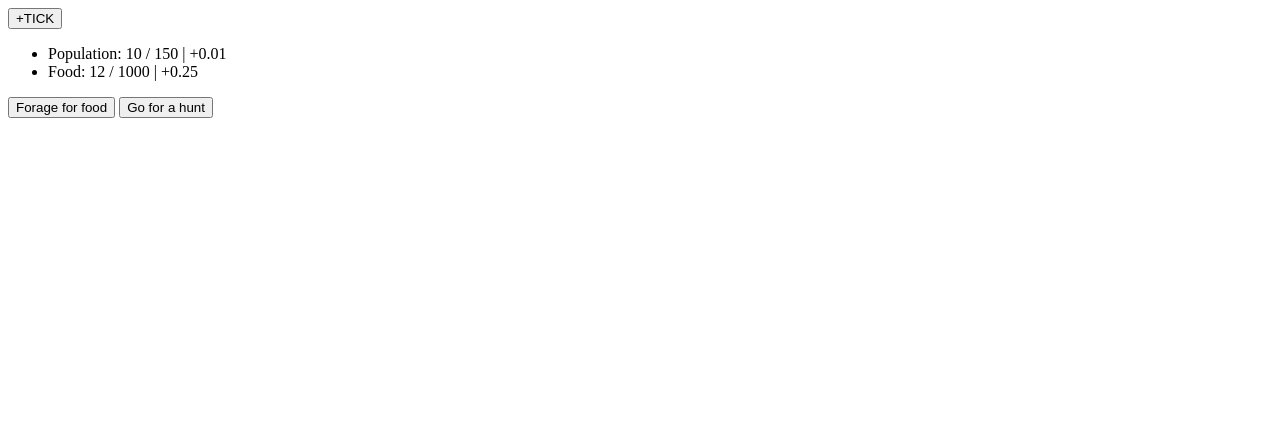
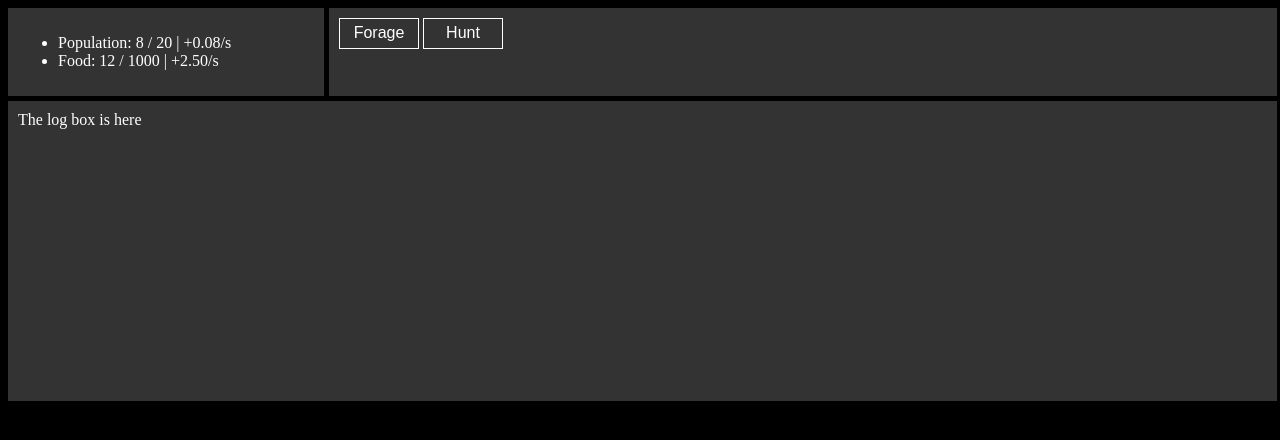
Before and after one commit to Sari-Parvillers/civilization-placeholder-name, a plain HTML site: page src/index.html in a window 1280 px wide. Drawn offline with Linux system fonts and the light colour scheme.

Commit message:
added CSS grid, added population perTick formula (as test)

```diff
--- a/src/index.html
+++ b/src/index.html
@@ -2,15 +2,28 @@
 <html>
     <head>
         <title>Test page</title>
+        <link rel="stylesheet" href="stylesheet.css">
     </head>
+
     <body>
-        <button id="tickButton">+TICK</button>
-        <ul id="resources">
-            <li id="population">Population: <span class="resourceCount">0</span></li>
-            <li id="food">Food: <span class="resourceCount">0</span></li>
-        </ul>
-        <button id="forageButton">Forage for food</button>
-        <button id="huntButton">Go for a hunt</button> <span id="huntTimer"></span>
+        <div class="mainGrid">
+            <div class="resourceBox">
+                <ul id="resources">
+                    <li id="population">Population: <span class="resourceCount">0</span></li>
+                    <li id="food">Food: <span class="resourceCount">0</span></li>
+                </ul>
+            </div>
+
+            <div class="buttonBox">
+                <button class="mainScreenButton" id="forageButton">Forage</button>
+                <button class="mainScreenButton" id="huntButton">Hunt</button> <span id="huntTimer"></span>
+            </div>
+
+            <div class="logBox">
+                <span id="gameLog" class="gameLog">The log box is here</span>
+            </div>
+        </div>
+
         <script src="resources.js" type="module"></script>
         <script src="main.js" type="module"></script>
     </body>
--- a/src/main.js
+++ b/src/main.js
@@ -1,5 +1,7 @@
-import {Resource} from "./resources.js"
+import {Resource, Population} from "./resources.js"
 
+
+// All saved data goes into this object.
 const gameState = {
     gameDate: {
         currentTickDate: 0
@@ -49,15 +51,33 @@ const gameState = {
 }
 
 // HTML related constants
-const tickButton = document.querySelector('#tickButton')
-tickButton.addEventListener('click', processTick)
-
 const forageButton = document.querySelector('#forageButton')
 forageButton.addEventListener('click', () => {gameState.resources.food.current += 1})
 
 const huntButton = document.querySelector('#huntButton')
 huntButton.addEventListener('click', goForHunt)
 const huntTimerDisplay = document.querySelector('#huntTimer')
+
+const gameLog = document.querySelector('#gameLog')
+let logArray = []
+
+
+
+// UI functions
+function renderUI() { // TODO: potentially generalize this shit? right now it only works for what is in gameState.resources, which might be annoying later idk
+    for (const resource in gameState.resources) {
+        gameState.resources[resource].htmlElement.innerHTML = gameState.resources[resource].displayString
+    }
+}
+
+
+function writeInGameLog(text) {
+    // Adds text element at the beginning of an array, remove last element if array is too big, print the whole array with line breaks in between each element
+    logArray.unshift(text)
+    logArray.splice(10, 1)
+    gameLog.innerHTML = logArray.join('<br>')
+}
+
 
 // Timer functions
 function addToTimers(delay, functionString) {
@@ -69,10 +89,14 @@ function addToTimers(delay, functionString) {
     }
 }
 
+
 let timedFunctions = {
     checkHuntTimer: {
         execute() {
             if (gameState.timerData.huntCountDown > 1) {
+                if (!('disabled' in huntButton.attributes)) {
+                    huntButton.setAttribute('disabled', 'disabled')
+                }
                 gameState.timerData.huntCountDown -= 1
                 addToTimers(10, 'checkHuntTimer')
                 huntTimerDisplay.innerHTML = gameState.timerData.huntCountDown
@@ -82,7 +106,7 @@ let timedFunctions = {
                 let huntYield = 10 + Math.round(Math.random()*20)
                 gameState.resources.food.current += huntYield
 
-                console.log(`The hunt yielded ${huntYield} food.`)  // TODO: Make this visible to the user.
+                writeInGameLog(`The hunt yielded ${huntYield} food.`)  // TODO: Make this visible to the user.
                 huntTimerDisplay.innerHTML = ""
                 huntButton.removeAttribute('disabled')
             }
@@ -92,7 +116,7 @@ let timedFunctions = {
 
 
 function goForHunt() {
-    console.log('The tribe is going out for a hunt.')
+    writeInGameLog('The tribe is going out for a hunt.')
 
     gameState.timerData.huntCountDown = 10  // timerFunctions.checkHuntTimer.execute() decrements this value by one every 10 ticks
     huntButton.setAttribute('disabled', 'disabled')
@@ -102,23 +126,15 @@ function goForHunt() {
 }
 
 
-// Global functions
+// Global game functions
 function startGame() {
     gameState.resources.food = new Resource('Food', 1000, 0.25, "food")
-    gameState.resources.population = new Resource('Population', 150, 0.01, "population")
-    gameState.resources.population.current = 10
+    gameState.resources.population = new Population()
 }
 
 
 function saveGame() {
     window.localStorage.setItem('gameState', JSON.stringify(gameState))
-}
-
-
-function renderUI() {
-    for (const resource in gameState.resources) {
-        gameState.resources[resource].htmlElement.innerHTML = gameState.resources[resource].getDisplayString()
-    }
 }
 
 
@@ -135,7 +151,7 @@ function processTick() {
 // Game start
 
 // First start
-if (!window.localStorage.getItem('gameState')) {  // TODO: true only if local storage exists
+if (!window.localStorage.getItem('gameState') || true) {  // TODO: true only if local storage exists
     console.log('starting game for the first time')
     startGame()
     processTick()
@@ -147,4 +163,7 @@ if (!window.localStorage.getItem('gameState')) {  // TODO: true only if local st
 }
 
 // Subsequent starts
+
+
+// exports
 export {gameState}
--- a/src/resources.js
+++ b/src/resources.js
@@ -1,33 +1,66 @@
 export class Resource {
-    constructor(name, maxFormula, tickFormula, htmlIDString, current=0) {
+    constructor(name, capacity, growth, htmlIDString, current=0) {
         this.name = name;
         this.current = current
-        this.max = maxFormula
-        this.perTick = tickFormula
+        this.capacity = capacity
+        this.growthPerTick = growth
         this.htmlIDString = htmlIDString
         this.htmlElement = document.querySelector(`#${htmlIDString} > .resourceCount`)
-
     }
 
-    getDisplayString() {
-        return `${Math.floor(this.current)} / ${Math.floor(this.max)} | +${this.perTick}`
+    get displayString() {
+        return `${Math.floor(this.current)} / ${Math.floor(this.capacity)} | +${(10*this.growthFormula).toFixed(2)}/s`
+    }
+
+    get growthFormula() {
+        return this.growthPerTick
     }
 
     addTick() {
-        if (this.current + this.perTick < this.max) {
-            this.current += this.perTick
-        } else {
-            this.current = this.max
-        }
+            this.current += this.growthFormula
     }
 
     static fromSavedState(savedResource) {
         return new Resource(
             savedResource.name,
-            savedResource.max,
+            savedResource.capacity,
             savedResource.perTick,
             savedResource.htmlIDString,
             savedResource.current
         )
     }
 }
+
+
+export class Population extends Resource {
+    constructor(
+        name='Population',
+        capacity=20,
+        growth=null,
+        htmlIDString="population",
+        current=8
+    ) {
+        super(name, capacity, growth, htmlIDString, current)
+    }
+
+    // The perTickFormula for population should always try to stablize at its capacity, unlike most other resources. If above its capacity, population will lower, if below, it will
+    // increase. The formula should be so that population growth increases the more people there are, but it decreases at it gets closer to its capacity. Same the other way around,
+    // the population should decrease faster the more it is over its capacity. (Maybe exponentially faster, to simulate the idea that losing a lot of capacity means a lot of people
+    // are dying of exposure or starvation, whilst being slightly over just means that the population stablizes to a lower amount.)
+    get growthFormula() {
+        let underCapacity = Math.max(0, this.capacity - this.current)
+        let overCapacity = Math.max(0, this.current - this.capacity)
+        let isOverCapacity = this.current > this.capacity
+        if (!isOverCapacity) {
+            return Math.min(
+                this.current * 0.001,
+                this.capacity - this.current
+            )
+        } else {
+            return Math.min(-(overCapacity * 0.01), -0.01)
+        }
+    }
+
+    // TODO: fromSavedState() changed so that it takes the new changes into account. It should be totally programmed, fromSavedState() should still only be in the parent class
+
+}
--- /dev/null
+++ b/src/stylesheet.css
@@ -0,0 +1,39 @@
+body {
+    font-family: 'Times New Roman', Times, serif;
+    background-color: black;
+    color: white;
+}
+
+.mainGrid {
+    display: grid;
+    grid-template-columns: 25% 75%;
+    grid-template-rows: auto 300px;
+    grid-gap: 5px 5px;
+}
+
+ .mainGrid > div {
+    background-color: #333333;
+    padding: 10px;
+}
+
+.logBox {
+    grid-column-start: 1;
+    grid-column-end: 3;
+    grid-row-start: 2;
+    grid-row-end: 3;
+}
+
+.mainScreenButton {
+    font-size: 1rem;
+    color: white;
+    background-color: rgba(0,0,0,0);
+    border: 1px solid;
+    line-height: 1.5rem;
+    width: 5rem;
+    padding: 0.15rem 0.5rem;
+    transition: all 0.15s;
+}
+
+.mainScreenButton:disabled {
+    color: grey;
+}
```
